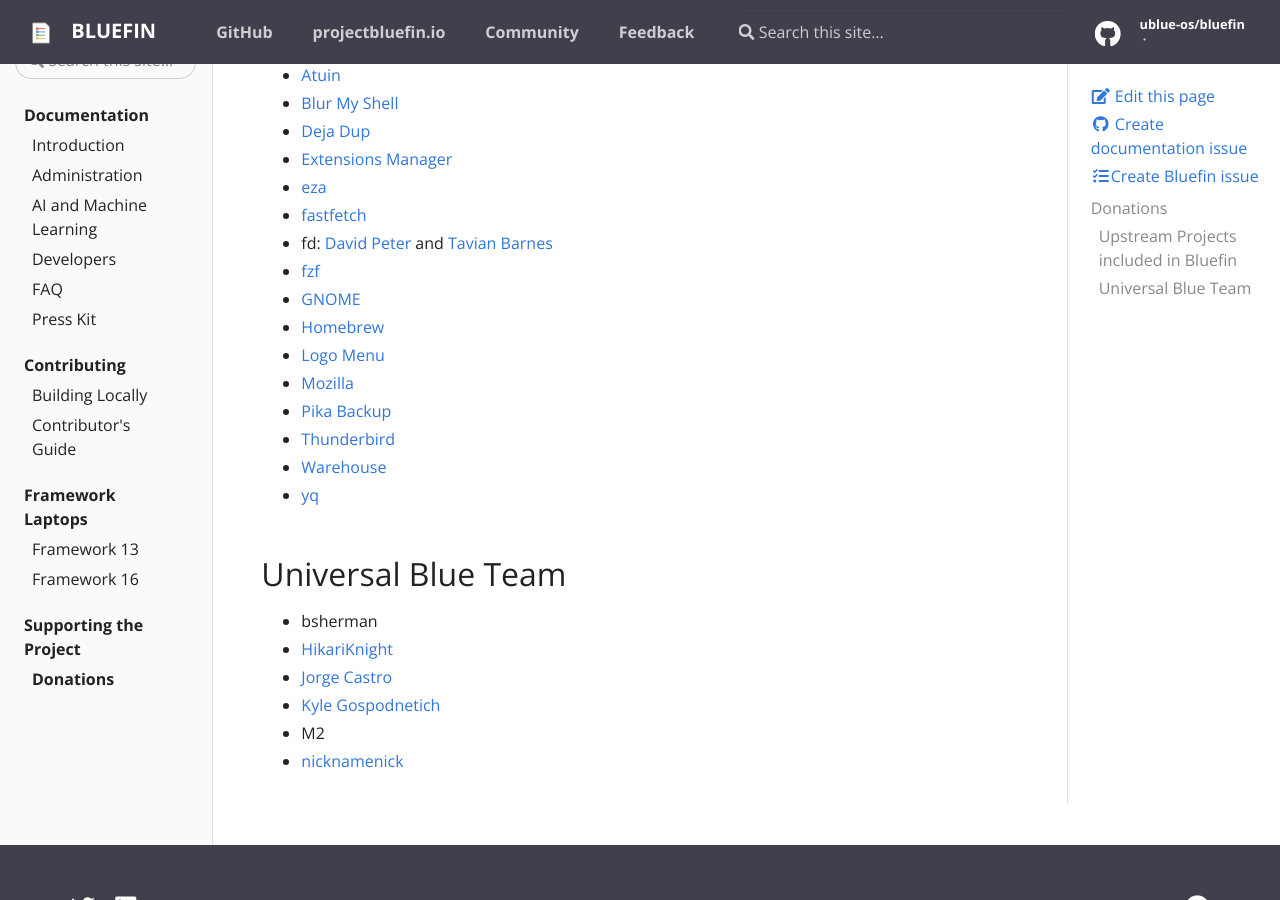
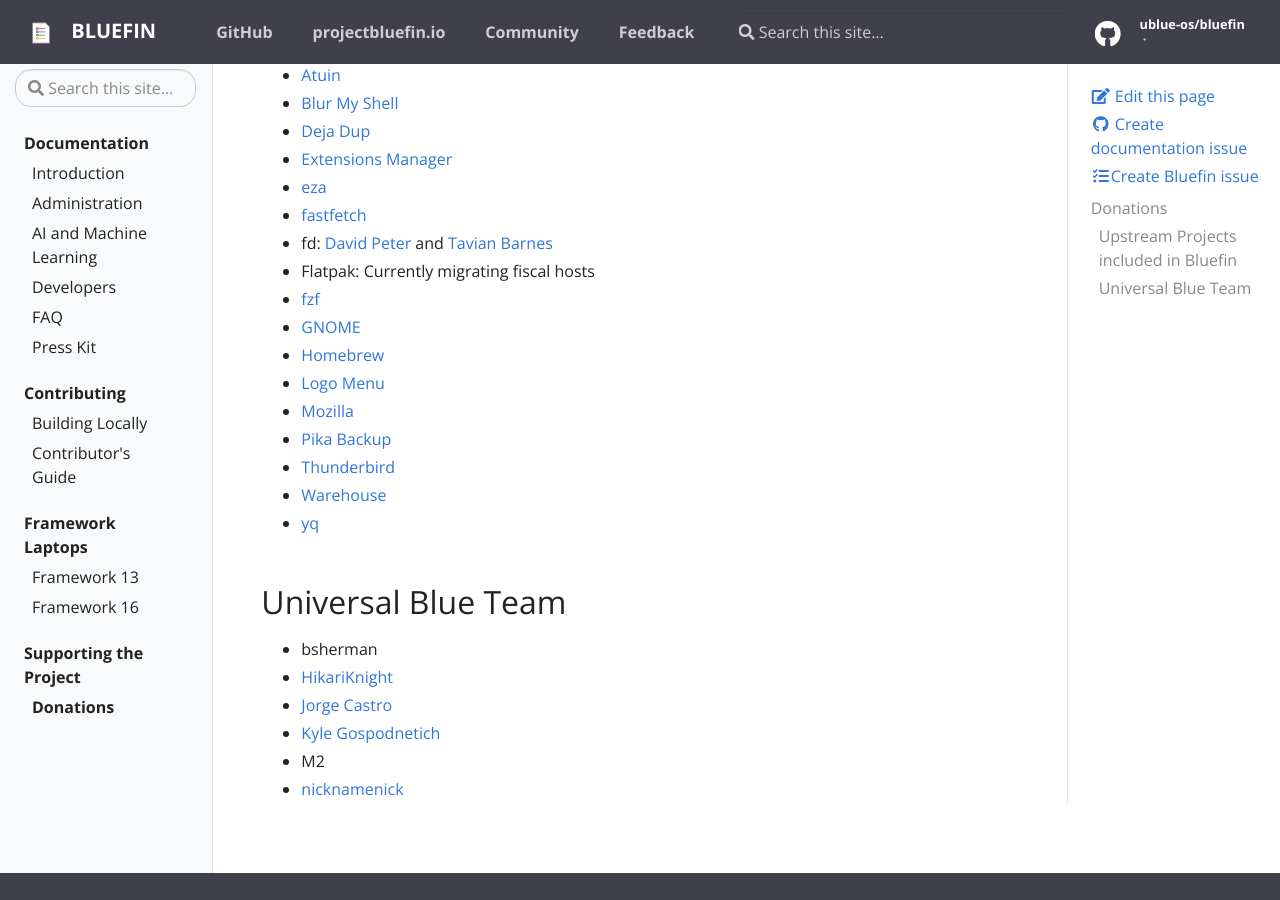
Before and after one commit to ublue-os/bluefin-docs, a Jekyll site: the page built from _docs/donations.md, in a window 1280 px wide and 900 px high, scrolled down 375 px. Built offline with Jekyll 4.4.1, drawn with Linux system fonts in a browser that asks for light colours.

Commit message:
Update donations.md

```diff
--- a/_docs/donations.md
+++ b/_docs/donations.md
@@ -19,6 +19,7 @@
 - [eza](https://github.com/cafkafk)
 - [fastfetch](https://github.com/LinusDierheimer)
 - fd: [David Peter](https://github.com/sharkdp) and [Tavian Barnes](https://github.com/tavianator)
+- Flatpak: Currently migrating fiscal hosts
 - [fzf](https://github.com/junegunn)
 - [GNOME](https://www.gnome.org/donate/)
 - [Homebrew](https://github.com/Homebrew/brew#donations)
```
